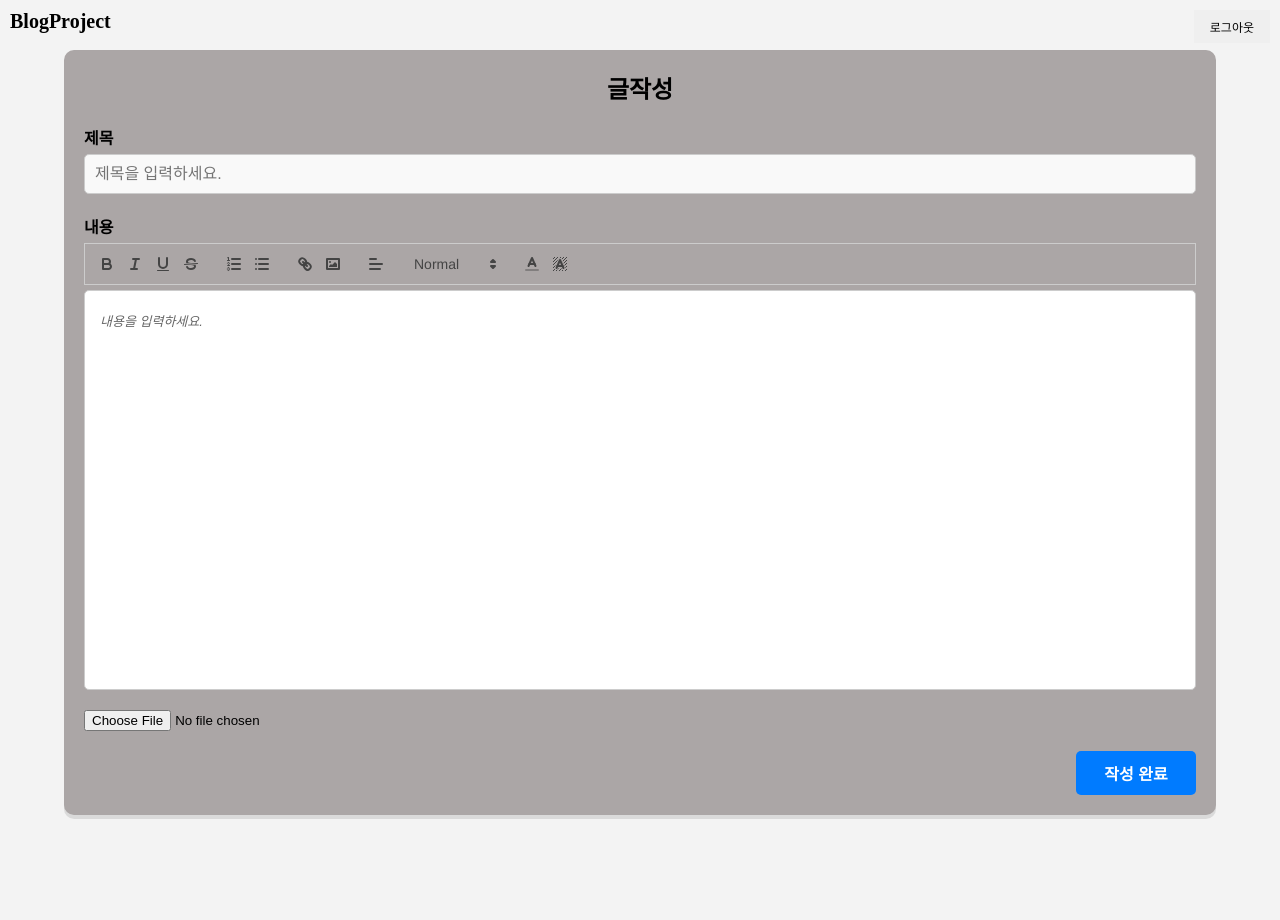
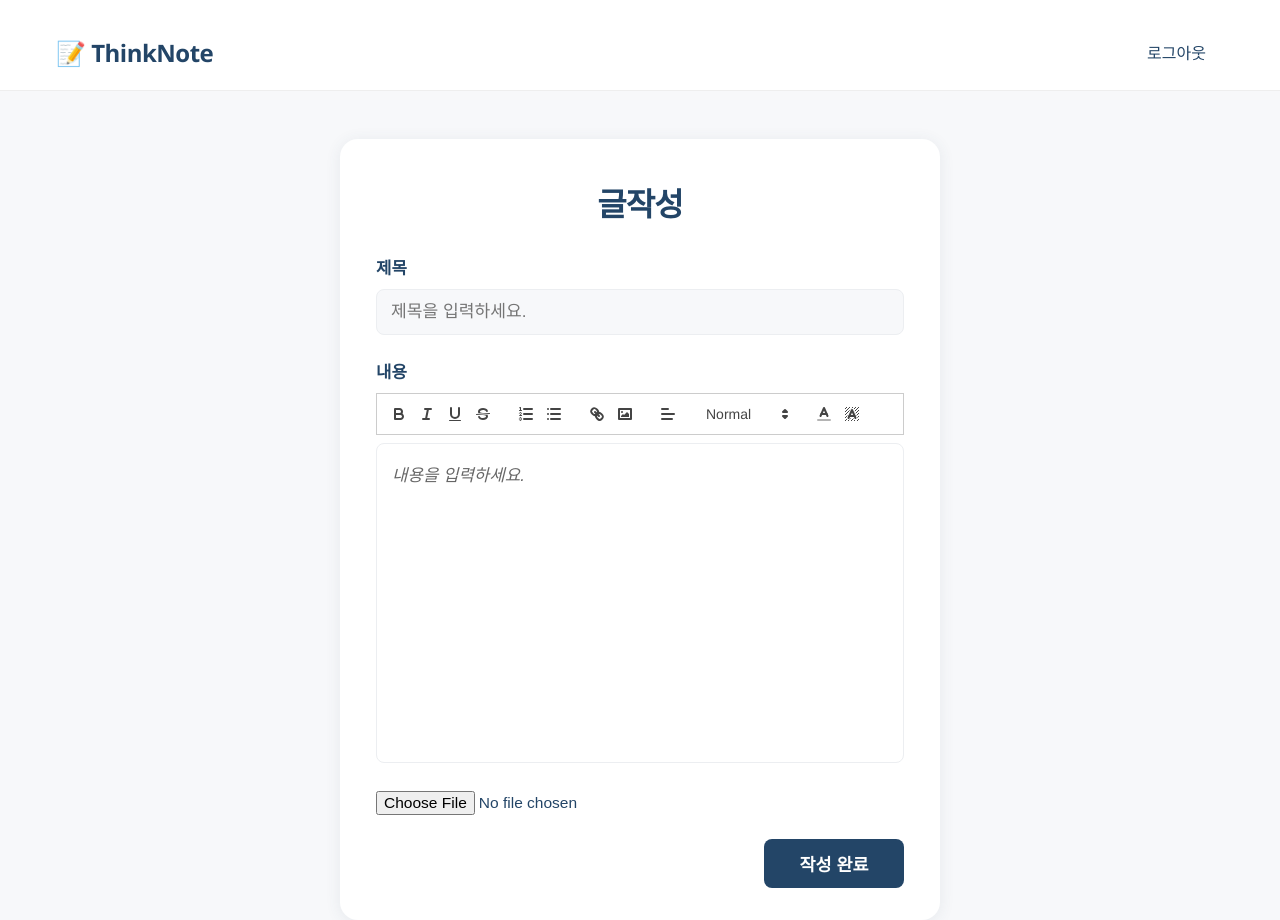
Before and after one commit to ahnbyeongwoo/blog_project, a Vue app: page /create in a window 1280 px wide. Before the commit the page ends 865 px from the top, so only its background shows below. Built offline with nearby package versions, Linux system fonts and the light colour scheme; no server answers.

Commit message:
edit create

```diff
--- a/src/components/CreatePost.vue
+++ b/src/components/CreatePost.vue
@@ -1,13 +1,12 @@
 <template>
-  <!--글작성 페이지-->
-  <div class="create-post-container">
-    <header>
-      <h1>
-        <router-link to="/" class="blog_title">BlogProject</router-link><!--홈으로 이동-->
-      </h1>
-      <button class="logout-button" @click="logout">로그아웃</button>
+  <div class="create-wrap">
+    <header class="create-header">
+      <router-link to="/" class="logo" @click="goToHome">📝 ThinkNote</router-link>
+      <button class="logout-btn" @click="logout">로그아웃</button>
     </header>
-    <h2 class="create-post-title">글작성</h2>
+    <main>
+      <div class="create-card">
+        <h2 class="create-title">글작성</h2>
         <form @submit.prevent="submitPost" class="post-form">
           <div class="input-group">
             <label for="title">제목</label>
@@ -23,11 +22,13 @@
             <label for="content">내용</label>
             <div id="editor"></div>
           </div>
-      <div class="inputfile"><!--파일 업로드-->
+          <div class="inputfile">
             <input type="file" name="boardfile" id="inputFile" />
           </div>
-      <button type="submit" class="complete-button">작성 완료</button>
+          <button type="submit" class="complete-btn">작성 완료</button>
         </form>
+      </div>
+    </main>
   </div>
 </template>
 
@@ -46,56 +47,52 @@ export default {
   },
   methods: {
     submitPost() {
-      const currentUser = JSON.parse(localStorage.getItem("currentUser"));//현재 사용자 정보
-
+      const currentUser = JSON.parse(localStorage.getItem("currentUser"));
       if (!currentUser || !currentUser.name || !currentUser.email) {
-        alert.apply("로그인이 필요합니다.");
+        alert("로그인이 필요합니다.");
         this.$router.push("/login");
         return;
-      }//로그인 확인 조건
-
+      }
       this.content = this.editor.root.innerHTML;
-
-      //새로운 글 데이터 작성
       const newPost = {
-        id: Date.now(), //고유 ID
-        name: currentUser.name, //작성자 이름
+        id: Date.now(),
+        name: currentUser.name,
         email: currentUser.email,
-        title: this.title, //글 제목
-        content: this.content, //글 내용
+        title: this.title,
+        content: this.content,
         date: new Date().toISOString(),
-        views: 0, //초기 조회수
+        views: 0,
       };
-
-      axios//서버에 게시글 데이터 전송 post 요청
+      axios
         .post(`${process.env.VUE_APP_API_URL}/create`, newPost)
         .then(() => {
-          this.$router.push("/list");//성공 시 게시글 목록 이동
+          this.$router.push("/list");
         })
         .catch((error) => {
           console.error("게시물 생성 중 오류 발생:", error);
           alert("게시물 생성에 실패했습니다.");
         });
     },
-
     logout() {
-      localStorage.removeItem("user");
+      localStorage.removeItem("currentUser");
       this.$router.push("/login");
+    },
+    goToHome() {
+      this.$router.push("/");
     },
   },
   mounted() {
-    // Quill 초기화
     this.editor = new Quill("#editor", {
-      theme: "snow", // 기본 눈 테마 설정
+      theme: "snow",
       placeholder: "내용을 입력하세요.",
       modules: {
         toolbar: [
-          ["bold", "italic", "underline", "strike"], // 텍스트 꾸미기 옵션 굵게, 기울임, 밑줄, 취소선
-          [{ list: "ordered" }, { list: "bullet" }], // 리스트 옵션
-          ["link", "image"], // 링크와 이미지
-          [{ align: [] }], // 텍스트 정렬
-          [{ size: ["small", false, "large", "huge"] }], // 텍스트 크기
-          [{ color: [] }, { background: [] }], // 글자색과 배경색
+          ["bold", "italic", "underline", "strike"],
+          [{ list: "ordered" }, { list: "bullet" }],
+          ["link", "image"],
+          [{ align: [] }],
+          [{ size: ["small", false, "large", "huge"] }],
+          [{ color: [] }, { background: [] }],
         ],
       },
     });
@@ -104,102 +101,138 @@ export default {
 </script>
 
 <style scoped>
-#editor {
-  height: 400px;
-  background: #fff;
-  border: 1px solid #ccc;
-  border-radius: 5px;
-  padding: 10px;
+.create-wrap {
+  min-height: 100vh;
+  background: #f7f8fa;
+  font-family: 'Segoe UI', 'Noto Sans KR', sans-serif;
 }
-
-.create-post-container {/*전체 작성 페이지 컨테이너 */
-  width: 90%;
-  margin: 50px auto;
-  background-color: #aba6a6;
-  padding: 20px;
-  border-radius: 10px;/* 모서리 둥글게*/
-  box-shadow: 0px 4px 0px rgba(0, 0, 0, 0.1);/*그림자 효과 */
-}
-
-.header {
+.create-header {
+  width: 100%;
   display: flex;
   justify-content: space-between;
   align-items: center;
-  margin-bottom: 20px;
+  padding: 32px 0 18px 0;
+  border-bottom: 1px solid #eee;
+  background: #fff;
 }
-
-.blog_title {
-  position: absolute;
-  top: 10px;
-  left: 10px;
-  font-size: 20px;
-  font-weight: bold;
-  margin: 0;
+.logo {
+  font-size: 1.5rem;
+  font-weight: 700;
+  color: #234567;
+  margin-left: 56px;
   text-decoration: none;
-  color: black;
+  letter-spacing: -0.5px;
 }
-
-
-.logout-button {/* 로그아웃 버튼 */
-  position: absolute;
-  top: 10px;
-  right: 10px;
+.logout-btn {
+  margin-right: 56px;
+  background: none;
   border: none;
-  color: black;
-  font-size: 12px;
+  color: #234567;
+  font-size: 1rem;
+  font-weight: 500;
   cursor: pointer;
-  padding: 8px 16px;
+  padding: 8px 18px;
+  border-radius: 7px;
 }
-
-
-.create-post-title {/* 글작성 제목 스타일 */
-  text-align: center;
-  font-size: 24px;
-  font-weight: bold;
-  margin-bottom: 20px;
+.logout-btn:hover {
+  background: #f0f2f5;
 }
-
-.post-form {
+main {
   display: flex;
   flex-direction: column;
-  gap: 20px;
+  align-items: center;
 }
-
+.create-card {
+  background: #fff;
+  max-width: 600px;
+  width: 100%;
+  margin: 48px 0 0 0;
+  border-radius: 18px;
+  box-shadow: 0 2px 16px rgba(60,80,100,0.09);
+  padding: 40px 36px 32px 36px;
+  display: flex;
+  flex-direction: column;
+  align-items: center;
+}
+.create-title {
+  font-size: 2rem;
+  font-weight: 800;
+  color: #234567;
+  margin-bottom: 30px;
+  letter-spacing: -1px;
+}
+.post-form {
+  width: 100%;
+  display: flex;
+  flex-direction: column;
+  gap: 24px;
+}
 .input-group {
   display: flex;
   flex-direction: column;
-  gap: 5px;
+  gap: 8px;
 }
-
 .input-group label {
-  font-size: 16px;
-  font-weight: bold;
+  font-size: 1.05rem;
+  font-weight: 600;
+  color: #234567;
+  margin-bottom: 2px;
 }
-
-.input-group input,
-.input-group textarea {
-  /* width: 100%; */
-  padding: 10px;
-  font-size: 16px;
-  border: 1px solid #ccc;
-  border-radius: 5px;
-  background-color: #f9f9f9;
-  /* box-sizing: border-box; */
+.input-group input[type="text"] {
+  padding: 12px 14px;
+  font-size: 1.07rem;
+  border: 1.5px solid #eceef1;
+  border-radius: 8px;
+  background: #f7f8fa;
+  transition: border 0.18s;
 }
-
-.complete-button {
-  width: 120px;
+.input-group input[type="text"]:focus {
+  border: 1.5px solid #234567;
+  outline: none;
+}
+#editor {
+  height: 320px;
+  background: #fff;
+  border: 1.5px solid #eceef1;
+  border-radius: 8px;
+  padding: 8px 10px;
+  font-size: 1.05rem;
+}
+.inputfile {
+  margin-top: 4px;
+}
+.inputfile input[type="file"] {
+  font-size: 0.97rem;
+  color: #234567;
+}
+.complete-btn {
+  width: 140px;
   align-self: flex-end;
-  background-color: #007bff;
-  color: white;
+  background: #234567;
+  color: #fff;
   border: none;
-  padding: 10px 20px;
-  font-size: 16px;
-  font-weight: bold;
-  border-radius: 5px;
+  padding: 12px 0;
+  font-size: 1.09rem;
+  font-weight: 700;
+  border-radius: 8px;
+  cursor: pointer;
 }
-
-.complete-button:hover {
-  background: #0056b3;
+.complete-btn:hover {
+  background: #18314c;
+}
+@media (max-width: 700px) {
+  .create-header {
+    padding: 18px 0 10px 0;
+  }
+  .logo {
+    margin-left: 16px;
+  }
+  .logout-btn {
+    margin-right: 16px;
+  }
+  .create-card {
+    max-width: 98vw;
+    padding: 18px 6vw 18px 6vw;
+  }
 }
 </style>
--- a/src/components/PostDetail.vue
+++ b/src/components/PostDetail.vue
@@ -2,7 +2,7 @@
   <div class="thinknote-detail-wrap">
     <header class="thinknote-detail-header">
       <!-- <h1 class="logo" @click="goToHome">thinknote</h1> -->
-      <router-link to="/" class="logo" @click="goToHome">thinknote</router-link>
+      <router-link to="/" class="logo" @click="goToHome">📝 ThinkNote</router-link>
     </header>
     <main>
       <article class="detail-article">
--- a/src/components/PostList.vue
+++ b/src/components/PostList.vue
@@ -1,7 +1,7 @@
 <template>
   <div class="thinknote-list-wrap">
     <header class="list-header">
-      <router-link to="/" class="logo" @click="goToHome">thinknote</router-link>
+      <router-link to="/" class="logo" @click="goToHome">📝 ThinkNote</router-link>
     </header>
     <main>
       <div class="list-controls">
```
Lines whose indentation alone changed are shown as unchanged.
